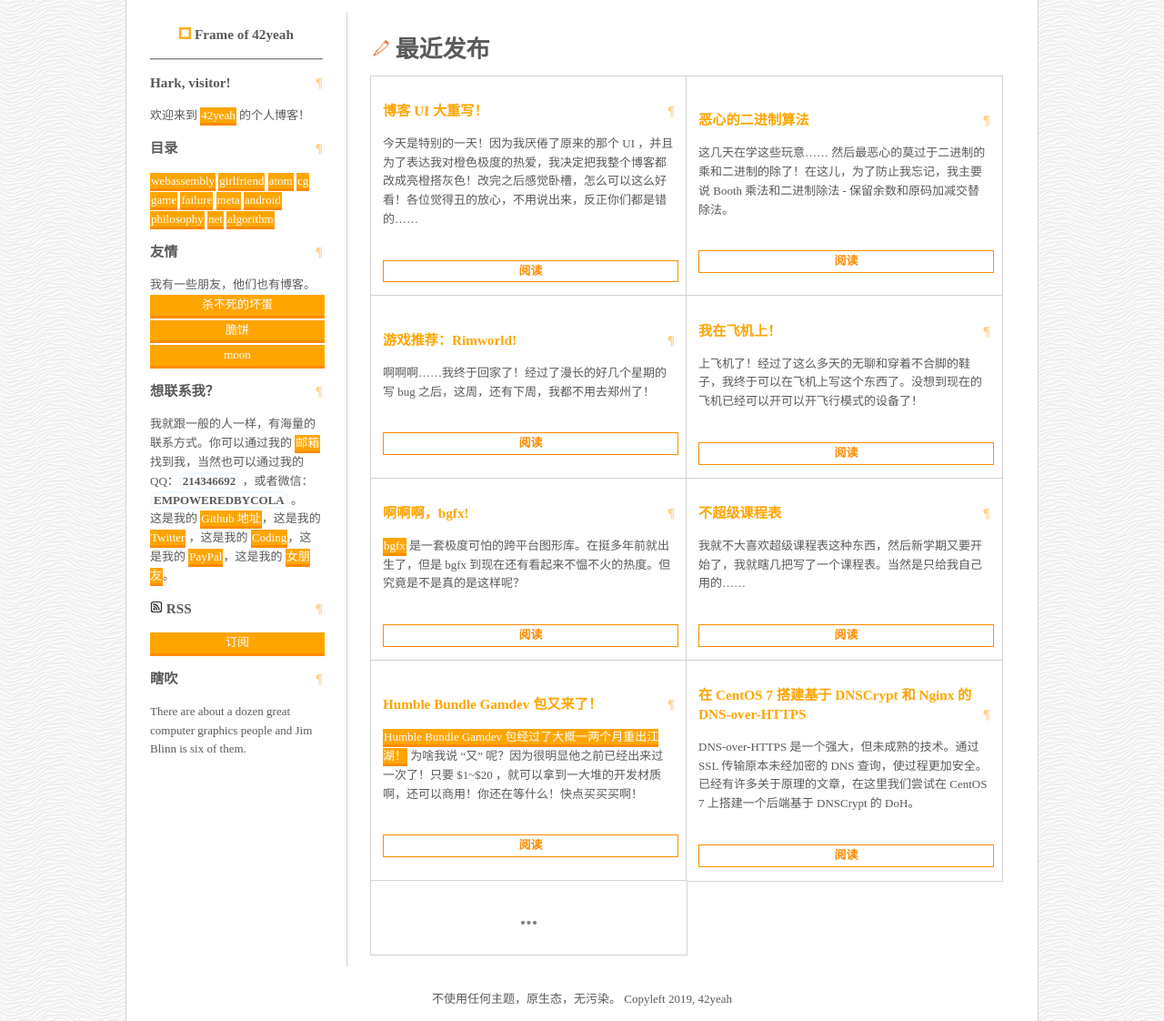
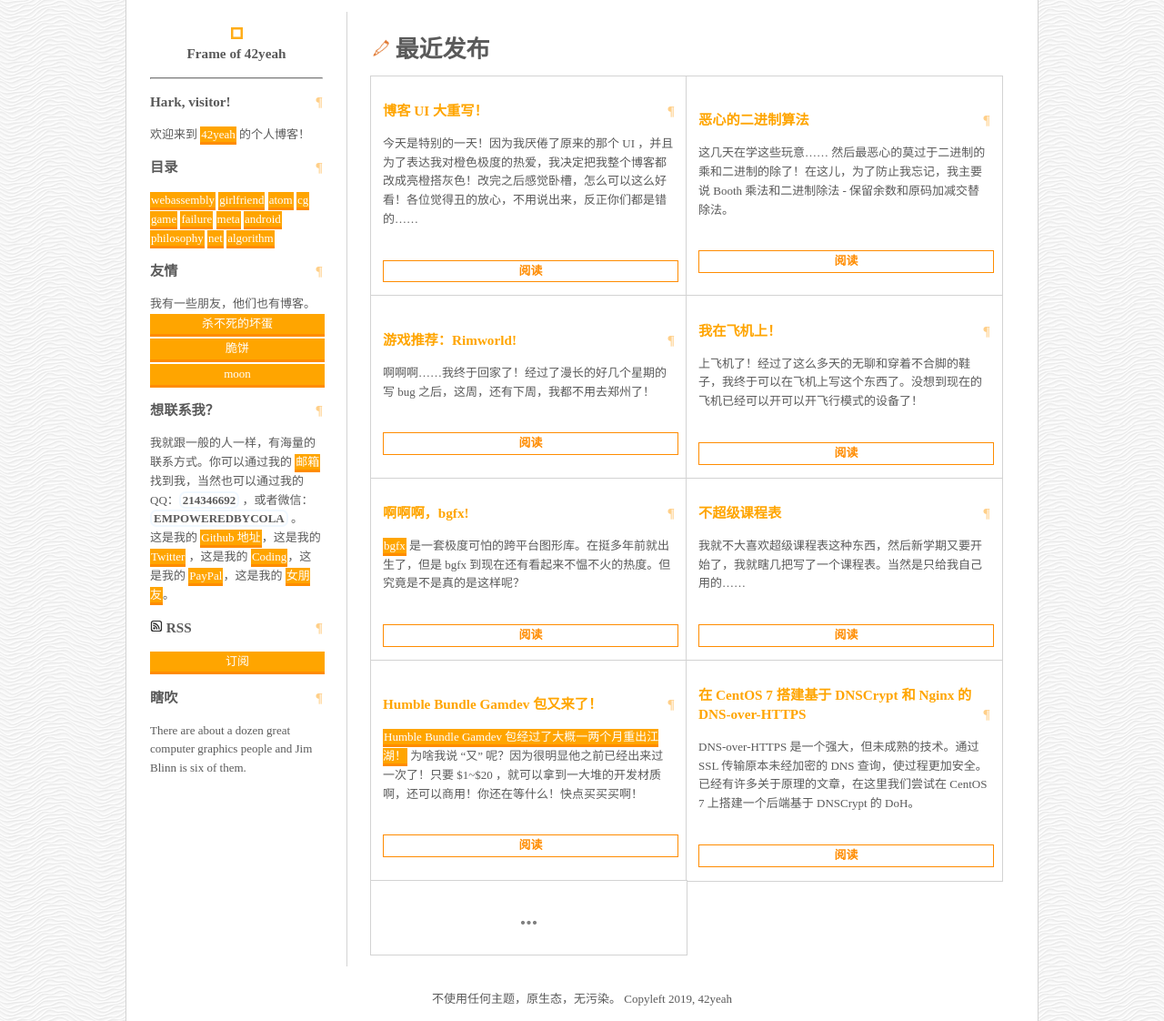
Before and after one commit to POTION4/potion4.github.io, a Jekyll site: the page built from index.md, in a window 1280 px wide. Shown: the whole page at 91% size. Built offline with Jekyll 4.4.1, drawn with Linux system fonts in a browser that asks for light colours; some web fonts are replaced.

Commit message:
Responsive fix. Make better

```diff
--- a/_layouts/category.html
+++ b/_layouts/category.html
@@ -2,6 +2,9 @@
 <html lang="zh">
   {% include headers.html %}
   <body>
+    <div class="sticky-container">
+      <div class="bg"></div>
+    </div>
     <div id="contentPane" class="huge-page real main">
       <h1 class="no-pilcrow"><a href="/">Frame of 42yeah</a></h1>
       <h2 class="no-pilcrow">{{ page.category }}</h2>
--- a/_layouts/default.html
+++ b/_layouts/default.html
@@ -2,16 +2,21 @@
 <html lang="zh">
   {% include headers.html %}
   <body>
+    <div class="sticky-container">
+      <div class="bg"></div>
+    </div>
     <div id="contentPane" class="real main huge-page">
       <div class="divide">
         <div class="lil-sidebar">
-          <h3 class="text centerify no-pilcrow">
-            <svg width="13" height="13">
-              <rect x="0" y="0" width="13" height="13"
-                    style="fill:transparent; stroke:orange; stroke-width:5; fill-opacity:0.1; stroke-opacity:0.9"></rect>
-            </svg>
-            Frame of 42yeah
-          </h3>
+          <div class="super-title">
+            <h3 class="text centerify no-pilcrow">
+              <svg class="svg-logo" viewBox="0 0 13 13">
+                <rect x="0" y="0" width="13" height="13"
+                      style="fill:transparent; stroke:orange; stroke-width:5; fill-opacity:0.1; stroke-opacity:0.9"></rect>
+              </svg><br />
+              Frame of 42yeah
+            </h3>
+          </div>
           <hr class="mb-1" />
 
           <h3>Hark, visitor!</h3>
@@ -68,7 +73,7 @@
             {% endif %}
             {% assign post = site.posts[i] %}
 
-            <div class="d-flex justify left" style="width: 50%;">
+            <div class="d-flex justify left main-block-mum">
               <div class="block white">
                 <div>
                   <h3 style="color: orange">{{ post.title }}</h3>
@@ -81,7 +86,7 @@
 
             {% endfor %}
 
-            <div class="d-flex justify left" style="width: 50%;">
+            <div class="d-flex justify left main-block-mum">
               <div class="block white">
                 <div>
                   <h1 class="no-pilcrow" style="color: gray">...</h1>
--- a/_layouts/post.html
+++ b/_layouts/post.html
@@ -2,6 +2,9 @@
 <html lang="zh">
   {% include headers.html %}
   <body>
+    <div class="sticky-container">
+      <div class="bg"></div>
+    </div>
     <div id="contentPane" class="huge-page real main">
       <h1 class="no-pilcrow"><a href="/">Frame of 42yeah</a></h1>
       <h2 class="no-pilcrow">{{ page.title }}</h2>
--- a/css/style.css
+++ b/css/style.css
@@ -31,12 +31,65 @@
 }
 
 @media only screen and (max-width: 799px) {
+  body {
+    margin: 0;
+    padding: 0;
+  }
+
+  .sticky-container {
+    position: sticky;
+    display: block;
+    top: 0;
+    left: 0;
+    z-index: -100;
+  }
+
+  .bg {
+    position: absolute;
+    width: 100vw;
+    height: 100vh;
+    background: url(/assets/white-waves.png);
+    top: 0;
+    left: 0;
+  }
+
   .gnome {
     display: none;
   }
 
   .block-mum {
     width: 100%;
+  }
+
+  .super-title {
+    margin-left: -2rem;
+    margin-right: -2rem;
+    border-bottom: 1px lightgray solid;
+    font-size: 52px;
+    padding: -2rem 1rem 1rem;
+    line-height: 4.0rem;
+  }
+
+  .svg-logo {
+    width: 100px;
+    height: 100px;
+  }
+
+  .huge-page {
+    background-color: white;
+    margin-left: 2rem;
+    margin-right: 2rem;
+    padding: 1rem 2rem;
+    border-left: lightgray 1px solid;
+    border-right: lightgray 1px solid;
+  }
+
+  .main-block-mum {
+    width: 100%;
+  }
+
+  hr {
+    display: none;
   }
 }
 
@@ -48,6 +101,15 @@
     padding: 0 10rem;
     margin-top: 0;
     margin-bottom: 0;
+  }
+
+  .svg-logo {
+    width: 13px;
+    height: 13px;
+  }
+
+  .main-block-mum {
+    width: 50%;
   }
 
   .block-mum {
@@ -122,6 +184,18 @@
 
   hr {
     border-color: lightgray;
+  }
+
+  h1:after, h2:after, h3:after, h4:after, h5:after {
+    float: right;
+    content: "¶";
+    color: #ffcf88;
+  }
+
+  h1.no-pilcrow:after, h2.no-pilcrow:after, h3.no-pilcrow:after, h4.no-pilcrow:after, h5.no-pilcrow:after {
+    float: right;
+    content: "";
+    color: #ffcf88;
   }
 }
 
@@ -260,18 +334,6 @@
   background-color: white;
 }
 
-h1:after, h2:after, h3:after, h4:after, h5:after {
-  float: right;
-  content: "¶";
-  color: #ffcf88;
-}
-
-h1.no-pilcrow:after, h2.no-pilcrow:after, h3.no-pilcrow:after, h4.no-pilcrow:after, h5.no-pilcrow:after {
-  float: right;
-  content: "";
-  color: #ffcf88;
-}
-
 /* Those are highlight colors */
 .highlight .c { color: #008800; font-style: italic } /* Comment */
 .highlight .err { border: 1px solid #FF0000 } /* Error */
```
